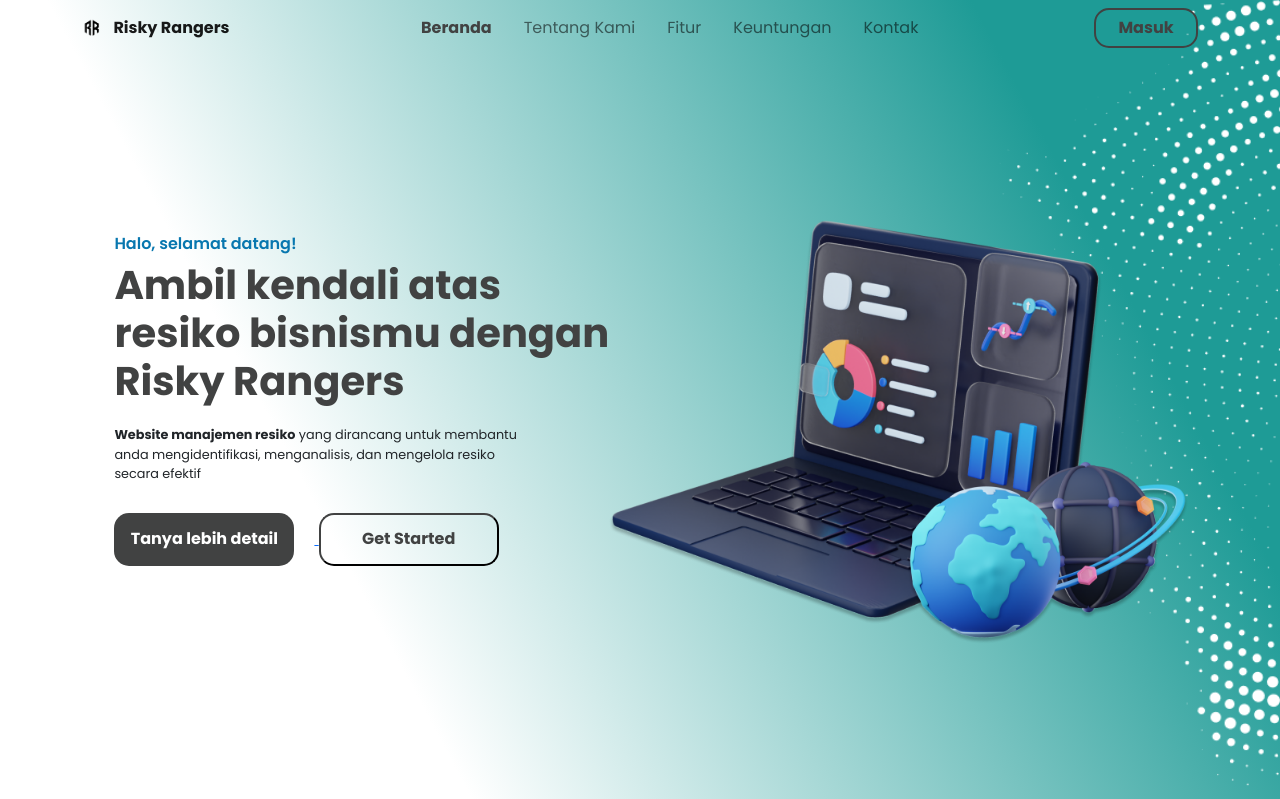
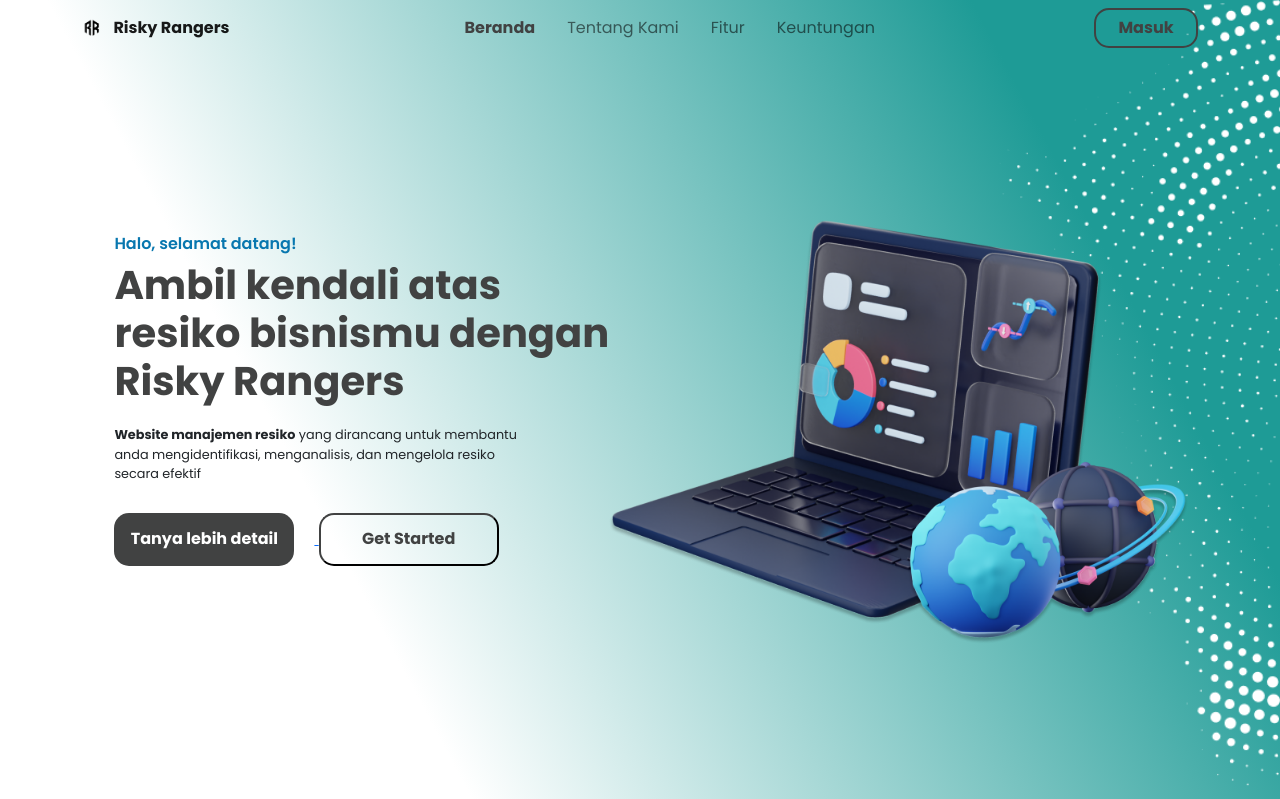
Before and after one commit to rafiradinka/riskyranger, a PHP site: page /UAS-BBP/ in a window 1280 px wide. Shown: the top 799 px of the page. Run offline with PHP 8.4, Linux system fonts and the light colour scheme.

Commit message:
hilangin bagian kontak

```diff
--- a/index.php
+++ b/index.php
@@ -51,9 +51,6 @@
               </li>
               <li class="nav-item mx-2">
                 <a class="nav-link" href="#keuntungan">Keuntungan</a>
-              </li>
-              <li class="nav-item mx-2">
-                <a class="nav-link" href="#contact">Kontak</a>
               </li>
             </ul>
 
```
